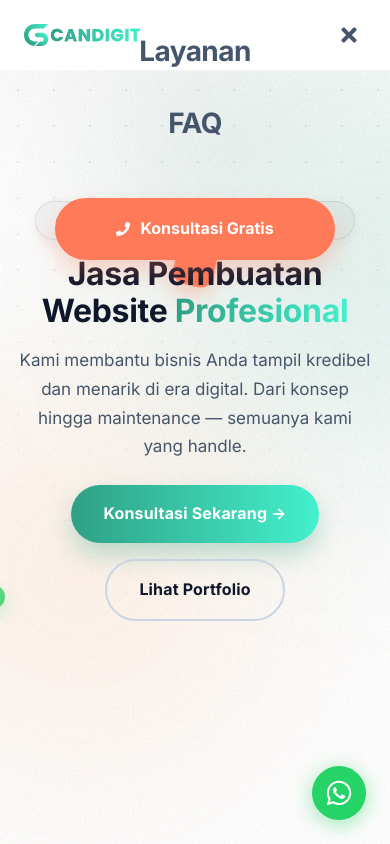
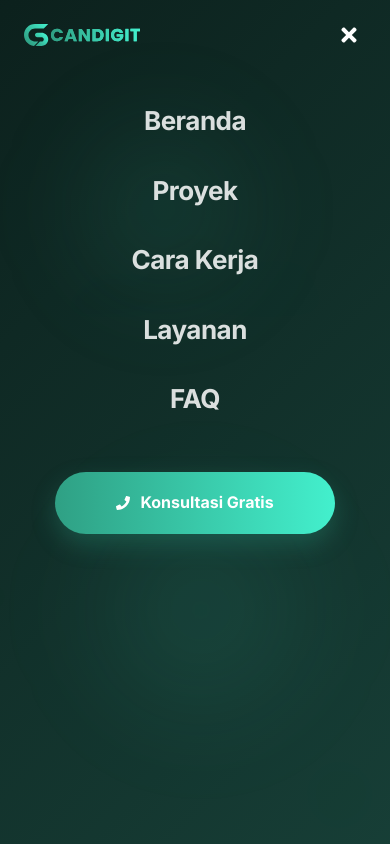
Before and after one commit to navyrastudio/companyprofilecandigital, a Next.js app: page / in a window 390 px wide. Both pictures are taken after a click on the button "Toggle menu". Shown: the top 844 px of the page. Built offline with nearby package versions, Linux system fonts and the light colour scheme.

Commit message:
style(navbar) : fix bug

```diff
--- a/app/components/Navbar.tsx
+++ b/app/components/Navbar.tsx
@@ -23,8 +23,9 @@ export default function Navbar() {
   }, []);
 
   return (
+    <>
       <nav
-      className={`navbar ${scrolled ? "" : "at-top"}`}
+        className={`navbar ${scrolled ? "" : "at-top"} ${mobileOpen ? "menu-open" : ""}`}
         style={{ boxShadow: scrolled ? "0 2px 12px rgba(0,0,0,0.08)" : "none" }}
       >
         <div className="nav-inner" style={{ position: "relative", zIndex: 100 }}>
@@ -32,7 +33,7 @@ export default function Navbar() {
           <a href="#hero" className="nav-logo">
             <img
               src={(scrolled && !mobileOpen) ? "/images/logo-candigit-nav-2.svg" : "/images/logo-candigit-nav-1.svg"}
-            alt="CanDigital Logo"
+              alt="CanDigit Logo"
               className="navbar-logo-img"
             />
           </a>
@@ -45,7 +46,7 @@ export default function Navbar() {
               </a>
             ))}
             <a
-            href="https://wa.me/6281234567890?text=Halo%20CanDigital%2C%20saya%20ingin%20konsultasi"
+              href="https://wa.me/6281234567890?text=Halo%20CanDigit%2C%20saya%20ingin%20konsultasi"
               target="_blank"
               rel="noopener noreferrer"
               className="btn btn-accent"
@@ -74,7 +75,7 @@ export default function Navbar() {
               border: "none",
               cursor: "pointer",
               padding: "6px",
-            color: mobileOpen ? "#45556c" : (scrolled ? "#fff" : "#2FA084"),
+              color: mobileOpen ? "#ffffff" : (scrolled ? "#ffffff" : "#2FA084"),
               borderRadius: "8px",
             }}
             className="mobile-menu-btn"
@@ -83,40 +84,114 @@ export default function Navbar() {
           </button>
         </div>
 
-      {/* Mobile menu Overlay */}
+        <style>{`
+          .navbar {
+            z-index: 100000 !important;
+          }
+
+          .navbar.menu-open {
+            background: transparent !important;
+            border-bottom: none !important;
+            box-shadow: none !important;
+            backdrop-filter: none !important;
+            -webkit-backdrop-filter: none !important;
+          }
+
+          .mobile-menu-overlay {
+            position: fixed;
+            top: 0;
+            left: 0;
+            width: 100%;
+            height: 100vh;
+            background: #091e1a;
+            background: linear-gradient(135deg, rgba(9, 30, 26, 0.99) 0%, rgba(20, 60, 52, 0.99) 100%) !important;
+            backdrop-filter: blur(20px) !important;
+            -webkit-backdrop-filter: blur(20px) !important;
+            z-index: 99999 !important;
+            display: flex;
+            flex-direction: column;
+            justify-content: flex-start;
+            align-items: center;
+            padding: 100px 24px 40px;
+            overflow-y: auto;
+            opacity: 0;
+            visibility: hidden;
+            transition: all 0.4s cubic-bezier(0.4, 0, 0.2, 1);
+          }
+
+          .mobile-menu-overlay.active {
+            opacity: 1;
+            visibility: visible;
+          }
+
+          .mobile-nav-link {
+            color: rgba(255, 255, 255, 0.85);
+            text-decoration: none;
+            font-size: 26px;
+            font-weight: 700;
+            letter-spacing: -0.02em;
+            transition: all 0.3s cubic-bezier(0.16, 1, 0.3, 1);
+          }
+
+          .mobile-nav-link:hover, .mobile-nav-link:active {
+            color: #43F0CD !important;
+            transform: translateY(-2px) scale(1.05);
+            text-shadow: 0 0 10px rgba(67, 240, 205, 0.4);
+          }
+
+          .mobile-cta-btn {
+            background: linear-gradient(to right, #2FA084 0%, #43F0CD 100%) !important;
+            box-shadow: 0 10px 24px rgba(47,160,132,0.3) !important;
+            transition: all 0.3s cubic-bezier(0.16, 1, 0.3, 1) !important;
+          }
+
+          .mobile-cta-btn:hover {
+            transform: translateY(-3px) scale(1.02) !important;
+            box-shadow: 0 14px 28px rgba(47,160,132,0.4) !important;
+          }
+        `}</style>
+      </nav>
+
+      {/* Mobile menu Overlay (Moved outside <nav> to escape backdrop-filter clipping context) */}
+      <div className={`mobile-menu-overlay ${mobileOpen ? "active" : ""}`}>
+        {/* Background decorative glowing orbs */}
         <div
-        className="mobile-menu-overlay"
           style={{
-          position: "fixed",
-          top: 0,
-          left: 0,
-          right: 0,
-          bottom: 0,
-          background: "rgba(255, 255, 255, 0.98)",
-          backdropFilter: "blur(12px)",
-          WebkitBackdropFilter: "blur(12px)",
-          zIndex: 90,
-          display: "flex",
-          flexDirection: "column",
-          justifyContent: "center",
-          alignItems: "center",
-          opacity: mobileOpen ? 1 : 0,
-          visibility: mobileOpen ? "visible" : "hidden",
-          transition: "all 0.4s cubic-bezier(0.4, 0, 0.2, 1)",
+            position: "absolute",
+            top: "10%",
+            left: "10%",
+            width: "250px",
+            height: "250px",
+            borderRadius: "50%",
+            background: "radial-gradient(circle, rgba(47,160,132,0.15) 0%, transparent 70%)",
+            filter: "blur(40px)",
+            pointerEvents: "none",
+            zIndex: 0,
           }}
-      >
-        <div style={{ display: "flex", flexDirection: "column", alignItems: "center", gap: "28px", width: "100%", padding: "0 24px" }}>
+        />
+        <div
+          style={{
+            position: "absolute",
+            bottom: "10%",
+            right: "10%",
+            width: "300px",
+            height: "300px",
+            borderRadius: "50%",
+            background: "radial-gradient(circle, rgba(67,240,205,0.1) 0%, transparent 70%)",
+            filter: "blur(45px)",
+            pointerEvents: "none",
+            zIndex: 0,
+          }}
+        />
+
+        <div style={{ display: "flex", flexDirection: "column", alignItems: "center", gap: "28px", width: "100%", padding: "0 24px", position: "relative", zIndex: 1 }}>
           {navLinks.map((l, i) => (
             <a
               key={l.label}
               href={l.href}
               onClick={() => setMobileOpen(false)}
+              className="mobile-nav-link"
               style={{
-                color: "#45556c",
-                textDecoration: "none",
-                fontSize: "28px",
-                fontWeight: 700,
-                letterSpacing: "-0.02em",
                 transform: mobileOpen ? "translateY(0)" : "translateY(20px)",
                 opacity: mobileOpen ? 1 : 0,
                 transition: "all 0.5s cubic-bezier(0.16, 1, 0.3, 1)",
@@ -127,7 +202,10 @@ export default function Navbar() {
             </a>
           ))}
           <a
-            href="https://wa.me/6281234567890"
+            href="https://wa.me/6281234567890?text=Halo%20CanDigit%2C%20saya%20ingin%20konsultasi"
+            target="_blank"
+            rel="noopener noreferrer"
+            className="mobile-cta-btn"
             style={{
               marginTop: "24px",
               justifyContent: "center",
@@ -139,11 +217,9 @@ export default function Navbar() {
               padding: "18px",
               fontSize: "16px",
               fontWeight: 700,
-              background: "#ff7a59",
               color: "#fff",
               textDecoration: "none",
               borderRadius: "50px",
-              boxShadow: "0 12px 24px rgba(255,122,89,0.3)",
               transform: mobileOpen ? "translateY(0)" : "translateY(20px)",
               opacity: mobileOpen ? 1 : 0,
               transition: "all 0.5s cubic-bezier(0.16, 1, 0.3, 1)",
@@ -156,6 +232,6 @@ export default function Navbar() {
           </a>
         </div>
       </div>
-    </nav>
+    </>
   );
 }
```
Lines whose indentation alone changed are shown as unchanged.
